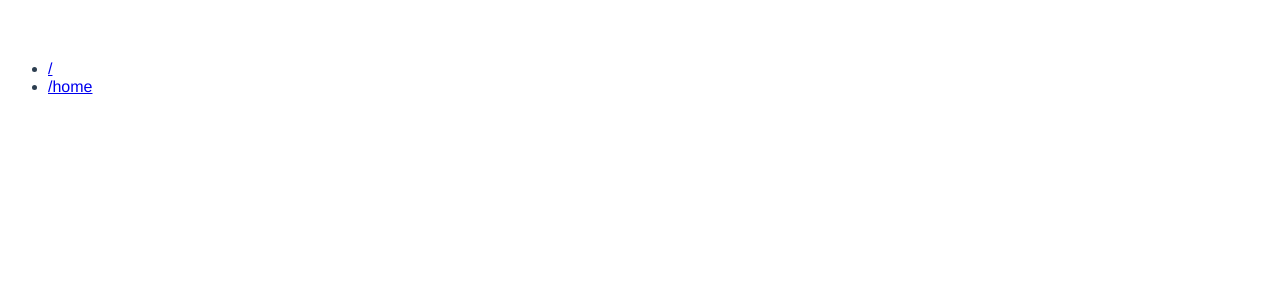
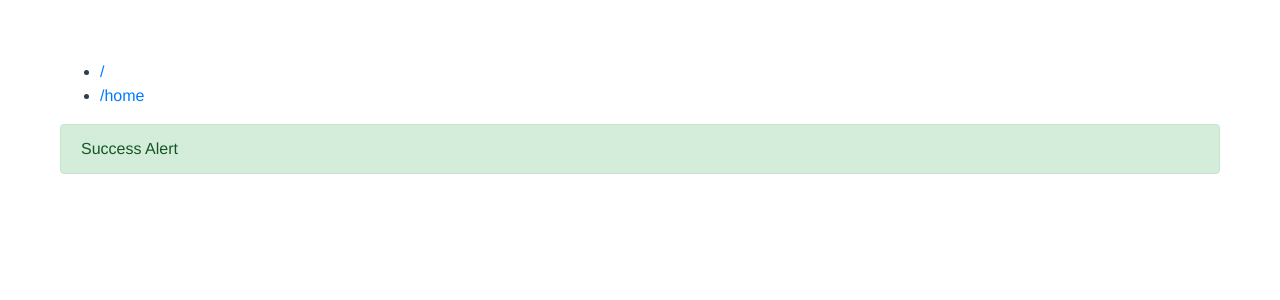
Before and after one commit to vre2h/v-management, a Vue app: page / in a window 1280 px wide. Shown: the top 300 px of the page. Built offline with nearby package versions, Linux system fonts and the light colour scheme.

Commit message:
Add vue-bootstrap

```diff
--- a/package.json
+++ b/package.json
@@ -8,6 +8,7 @@
     "lint": "vue-cli-service lint"
   },
   "dependencies": {
+    "bootstrap-vue": "^2.11.0",
     "core-js": "^3.6.4",
     "vue": "^2.6.11",
     "vue-router": "^3.1.6"
--- a/src/App.vue
+++ b/src/App.vue
@@ -1,9 +1,10 @@
 <template>
   <div id="app">
     <ul>
-      <li><router-link to="/">/</router-link></li>
-      <li><router-link to="/home">/home</router-link></li>
+      <li><b-link href="/">/</b-link></li>
+      <li><b-link href="/home">/home</b-link></li>
     </ul>
+    <b-alert variant="success" show>Success Alert</b-alert>
 
     <router-view></router-view>
   </div>
@@ -22,6 +23,6 @@ export default {
   -webkit-font-smoothing: antialiased;
   -moz-osx-font-smoothing: grayscale;
   color: #2c3e50;
-  margin-top: 60px;
+  margin: 60px;
 }
 </style>
```
Also changed, not shown: src/main.js (+9 -1 lines), 1 other file (tests, documents, lock files or other folders).
